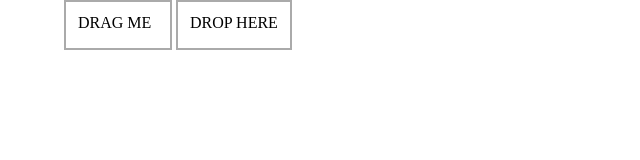
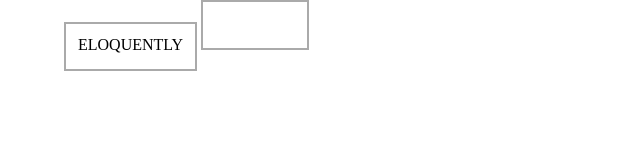
Before and after one commit to colemip/igble, a plain HTML site: page index.html in a window 1280 px wide. Shown: the whole page, without its empty margins (0-640 px from the left). Drawn offline with Linux system fonts and the light colour scheme.

Commit message:
Adding dropped on behavior; hover styles

```diff
--- a/index.html
+++ b/index.html
@@ -19,8 +19,8 @@
 				<div id='igble-proj-noun-verb-sep'>|</div>
 			</div> -->
 
-			<span class='igble-proj-draggable-token'>DRAG ME</span>
-			<span class='igble-proj-droppable-token'>DROP HERE</span>
+			<span class='igble-proj-draggable-token'>ELOQUENTLY</span>
+			<span class='igble-proj-droppable-token'></span>
 
 		</main>
 
--- a/js/drag_drop.js
+++ b/js/drag_drop.js
@@ -20,16 +20,19 @@ igble.proj.dragDrop = {
 
 
 		$('.igble-proj-draggable-token').draggable({
-			revert: 'invalid'
+			revert: 'invalid',
 		});
 		$('.igble-proj-droppable-token').droppable({
 			accept: '.igble-proj-draggable-token',
-			activate: function(event, ui) {
-				console.log(event);
+			activate: function(event, ui) {},
+			deactivate: function(event, ui) {},
+			drop: function(event, ui) {
+				$(this).text($(ui.draggable).text());
+				$(this).addClass('dropped');
+				$(ui.draggable).remove();
 			},
-			drop: function(event, ui) {
-				console.log("dropped on!");
-			},
+			hoverClass: 'dropped',
+			tolerance: 'intersect'
 		});
 	},
 
--- a/styles/scss/drag_drop.scss
+++ b/styles/scss/drag_drop.scss
@@ -54,6 +54,10 @@ body {
   display: inline-block;
   padding: 0.75em 0.75em 0.1em 0.75em;
   min-width: 5.0em;
+
+  &.dropped {
+    border: solid 2px #ff0000;
+  }
 }
 
 .igble-proj-draggable-token {
```
Also changed, not shown: styles/css/drag_drop.css.
